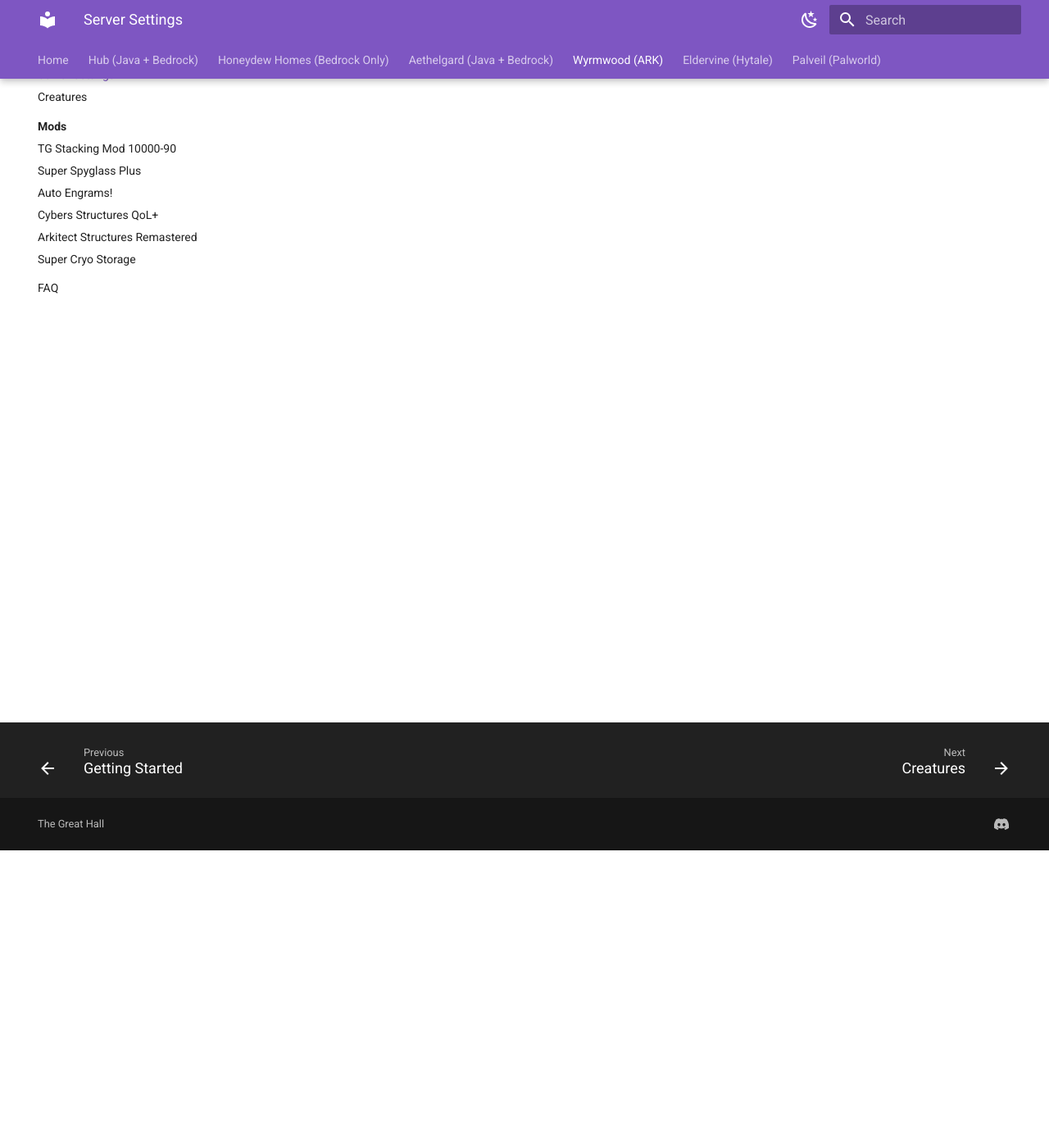
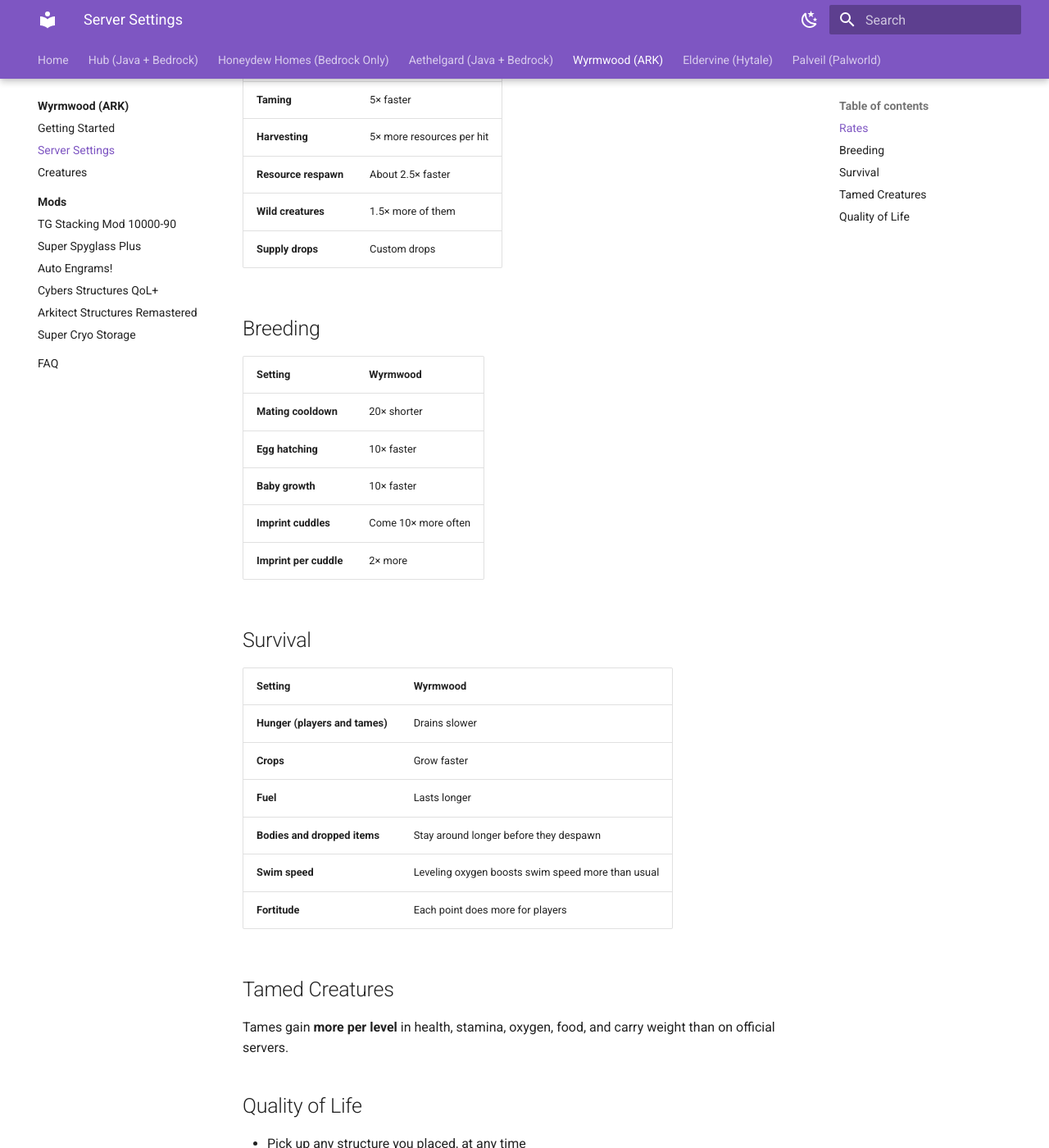
Before and after one commit to Heromcbe/The-Great-Hall-Wiki, an MkDocs documentation site: the page built from docs/wyrmwood/server-settings.md, in a window 1280 px wide and 1400 px high, scrolled down 363 px. Shown: the whole window at 82% size. Built offline with MkDocs 1.6.1 and Material for MkDocs 9.7.7, drawn with Linux system fonts in a browser that asks for light colours; some of the changed text lies outside the part shown.

Commit message:
Wyrmwood server settings

```diff
--- a/docs/wyrmwood/server-settings.md
+++ b/docs/wyrmwood/server-settings.md
@@ -1,6 +1,54 @@
 # Server Settings
 
-!!! info "Coming soon"
-    This page is being written. It will cover rates and server settings.
+Wyrmwood is tuned for a small group that wants to enjoy ARK without the heavy grind. Here's what's different from official servers.
 
-    Questions in the meantime? Ask in the [Discord](https://discord.gg/PNdRF6eg5j).
+## Rates
+
+| Setting | Wyrmwood |
+|---------|----------|
+| **Taming** | 5× faster |
+| **Harvesting** | 5× more resources per hit |
+| **Resource respawn** | About 2.5× faster |
+| **Wild creatures** | 1.5× more of them |
+| **Supply drops** | Custom drops |
+
+## Breeding
+
+| Setting | Wyrmwood |
+|---------|----------|
+| **Mating cooldown** | 20× shorter |
+| **Egg hatching** | 10× faster |
+| **Baby growth** | 10× faster |
+| **Imprint cuddles** | Come 10× more often |
+| **Imprint per cuddle** | 2× more |
+
+## Survival
+
+| Setting | Wyrmwood |
+|---------|----------|
+| **Hunger (players and tames)** | Drains slower |
+| **Crops** | Grow faster |
+| **Fuel** | Lasts longer |
+| **Bodies and dropped items** | Stay around longer before they despawn |
+| **Swim speed** | Leveling oxygen boosts swim speed more than usual |
+| **Fortitude** | Each point does more for players |
+
+## Tamed Creatures
+
+Tames gain **more per level** in health, stamina, oxygen, food, and carry weight than on official servers.
+
+## Quality of Life
+
+- Pick up any structure you placed, at any time
+- Building in caves is allowed (except artifact caves; see the [rules](index.md#rules))
+- Unlimited stat respecs
+- Flyers can carry creatures
+- Cryopods work without a Cryofridge, and Cryofridges can go on platform saddles
+- Your location shows on the map
+- Third-person view, crosshair, hit markers, and damage numbers are on
+- Up to 3 bunkers per tribe
+- Idle players are kicked after about an hour
+
+---
+
+*Last verified: 2026-09-23*
```
Also changed, not shown: docs/wyrmwood/index.md (+1 -1 lines), docs/wyrmwood/mods/cybers-structures-qol.md (deleted, +0 -6 lines), docs/wyrmwood/mods/super-spyglass.md (deleted, +0 -6 lines).
